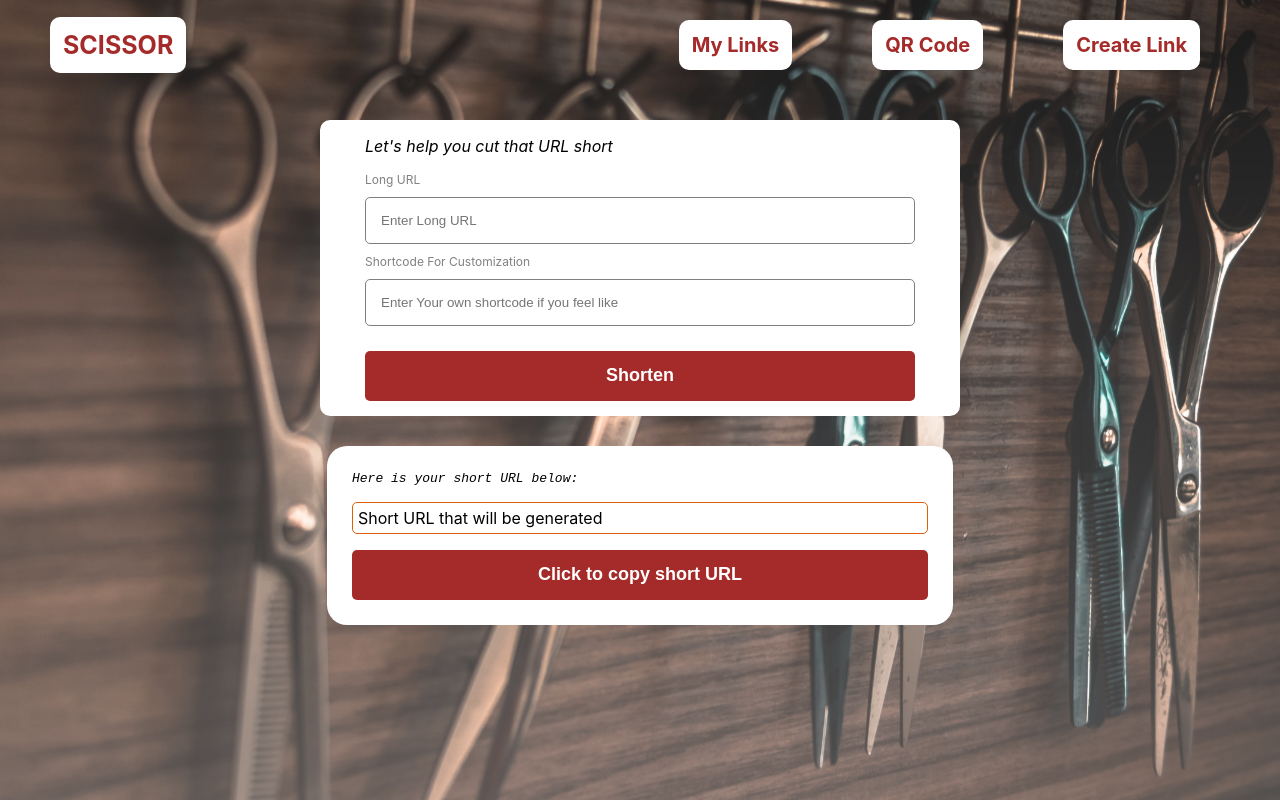
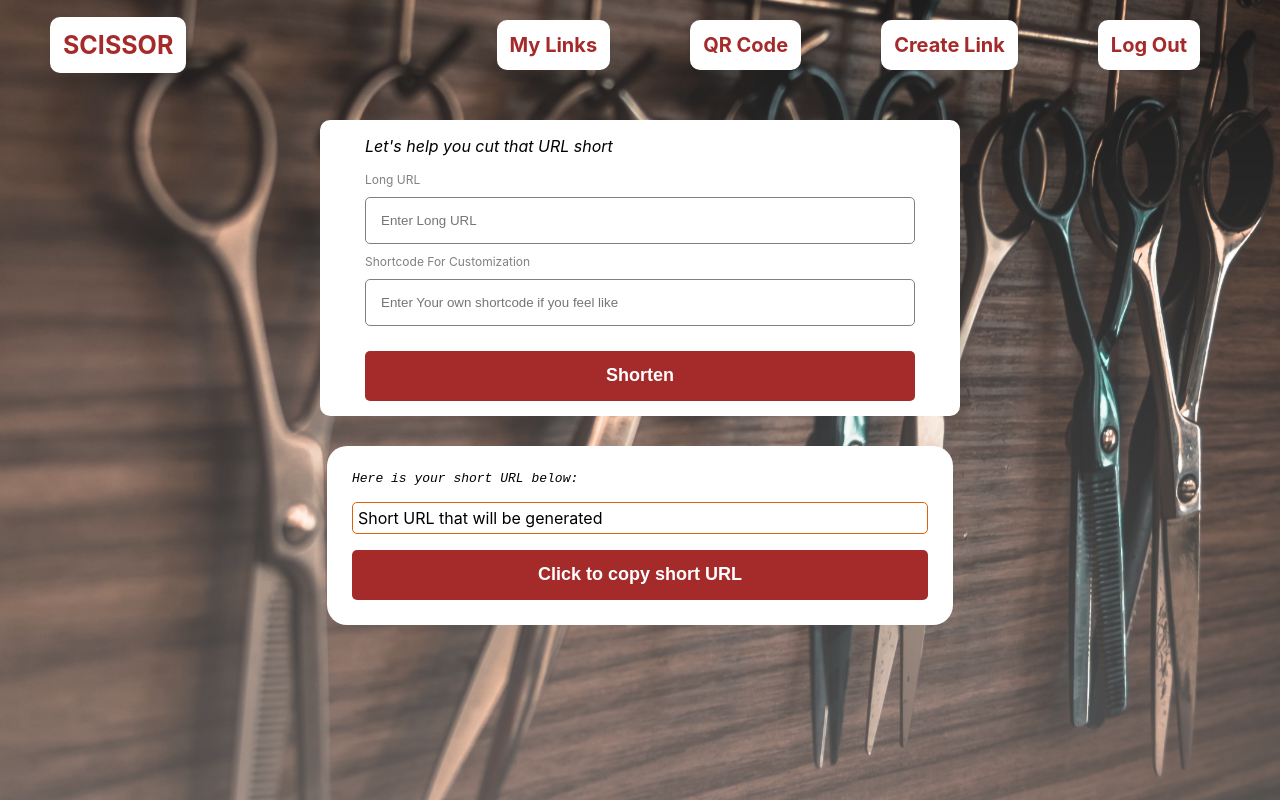
Before and after one commit to jjatuah/Scissor_URL_Shortener_Frontend, a React (Create React App) app in the folder scissor_url_shortener_frontend/: page / in a window 1280 px wide. Built offline with nearby package versions, Linux system fonts and the light colour scheme.

Commit message:
added logout functionality to the frontend

```diff
--- a/scissor_url_shortener_frontend/src/components/nav/Nav.css
+++ b/scissor_url_shortener_frontend/src/components/nav/Nav.css
@@ -35,4 +35,5 @@
   color: #fff;
   background: brown;
   transition: .75s;
+  cursor: pointer;
 }
--- a/scissor_url_shortener_frontend/src/components/nav/Nav.jsx
+++ b/scissor_url_shortener_frontend/src/components/nav/Nav.jsx
@@ -1,8 +1,13 @@
 import "./Nav.css";
 import { Link } from "react-router-dom";
 
-//<Link className="link" to="/"><span>Homepage</span></Link>
+
 const Nav = () => {
+
+  const handleLogout = () => {
+    localStorage.removeItem('token');
+  }
+
   return (
     <div className="nav">
       <div className="header">
@@ -13,6 +18,7 @@ const Nav = () => {
         <Link to="/links">My Links</Link>
         <Link to="/qr">QR Code</Link>
         <Link to="/">Create Link</Link>
+        <Link to="/login" onClick={handleLogout}>Log Out</Link>
       </div>
     </div>
    );
```
Also changed, not shown: 1 other file (tests, documents, lock files or other folders).
